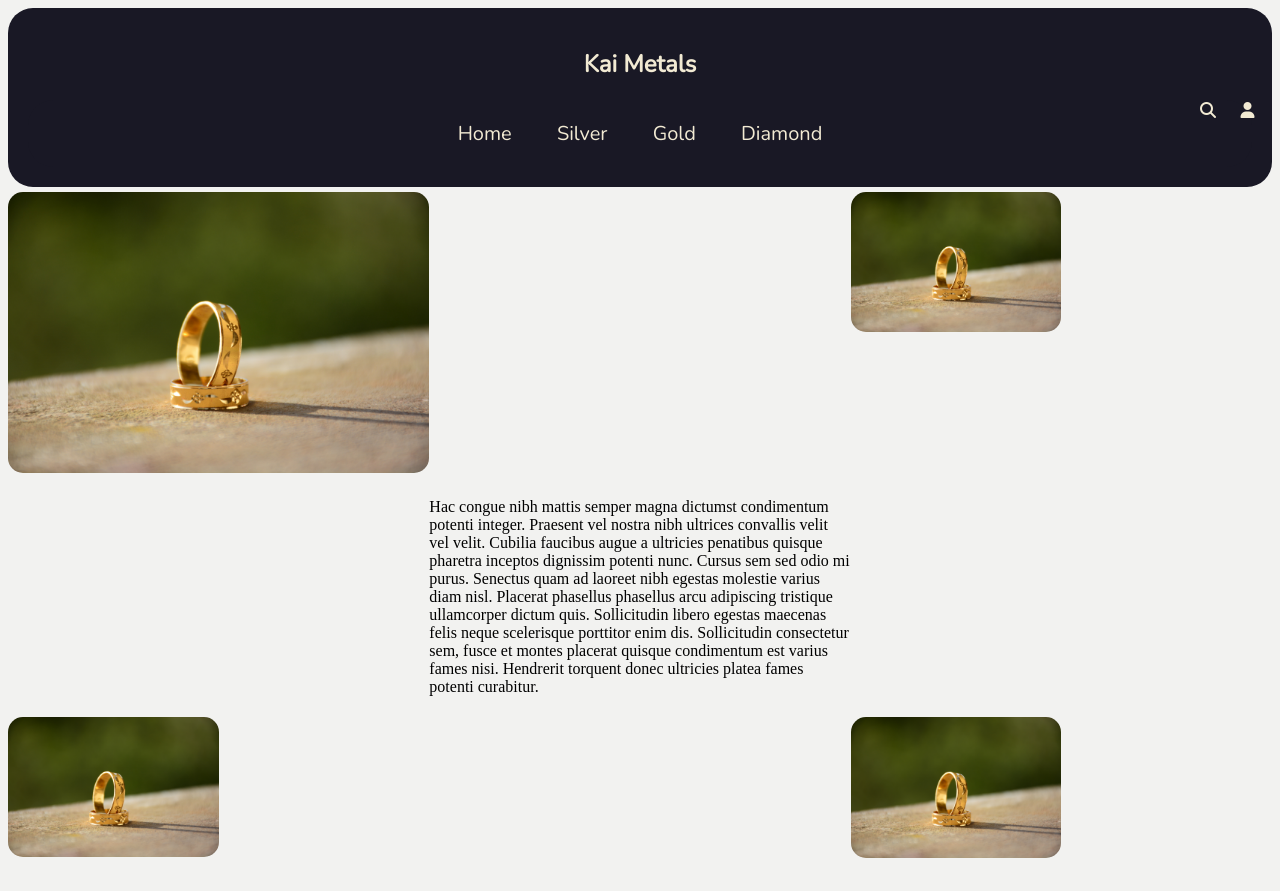
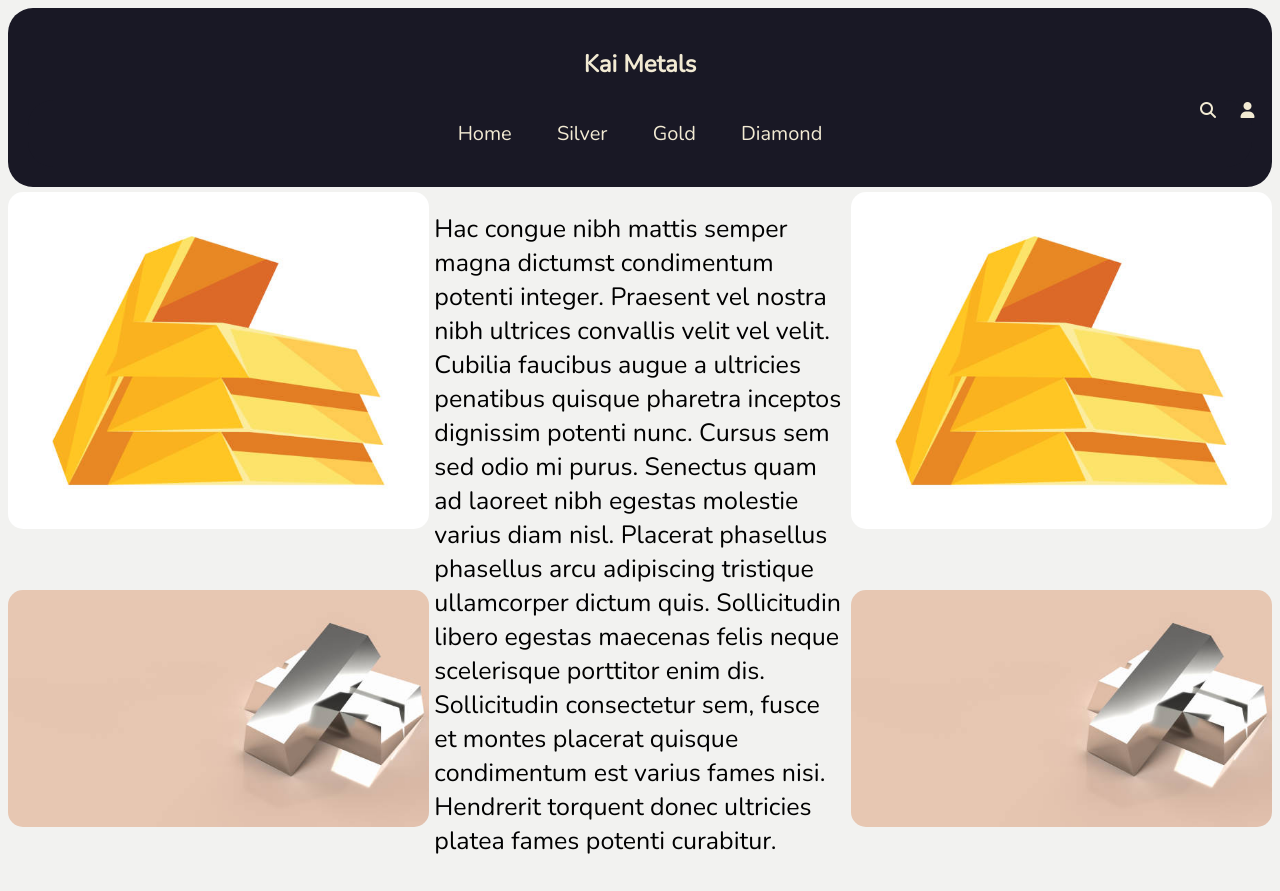
Before and after one commit to HarshaanNiles010/trading_platform, a Django app: page / in a window 1280 px wide. Before the commit the page ends 858 px from the top, so only its background shows below. Run offline with Django 4.2, Linux system fonts and the light colour scheme; some libraries are stand-ins or nearby versions.

Commit message:
working on the main page

```diff
--- a/simplyGold/mainPage/static/mainPage/mainPagecss.css
+++ b/simplyGold/mainPage/static/mainPage/mainPagecss.css
@@ -65,10 +65,9 @@ body{
     border-radius: 20px;
 }
 
-
 .grid-container{
     display:grid;
-    grid-template-columns: repeat(3, minmax(0, 1fr));
+    grid-template-columns: repeat(3, minmax(0, 0.7fr));
     grid-template-rows: auto;
 }
 
@@ -94,14 +93,22 @@ body{
     margin-top: 5px;
     margin-bottom: 5px;
     height: auto;
-    width: 50%;
+    width: 100%;
     border-radius: 15px;
 }
 .grid-item-3{
     grid-column-start: 2;
     grid-column-end: 2;
+    grid-row-start: 1;
+    grid-row-end: 3;
 }
 
+.grid-item-3{
+    font-family:'Nunito', sans-serif;
+    font-size: 25px;
+    margin-left: 5px;
+    margin-right: 5px;
+}
 .grid-item-4{
     grid-column-start: 1;
     grid-column-end: 2;
@@ -110,7 +117,7 @@ body{
     margin-top: 5px;
     margin-bottom: 5px;
     height: auto;
-    width: 50%;
+    width: 100%;
     border-radius: 15px;
 }
 
@@ -122,7 +129,7 @@ body{
     margin-top: 5px;
     margin-bottom: 5px;
     height: auto;
-    width: 50%;
+    width: 100%;
     border-radius: 15px;
 }
 /*.grid-item-1 img{
--- a/simplyGold/mainPage/templates/mainPageindex.html
+++ b/simplyGold/mainPage/templates/mainPageindex.html
@@ -39,11 +39,11 @@
         </section>
         <div class = "grid-container">
             <div class = "grid-item-1">
-                <img src = "{%static 'mainPage/pexels-git-stephen-gitau-1670723.jpg'%}">
+                <img src = "{%static 'mainPage/istockphoto-1386054217.jpg'%}">
             </div>
 
             <div class = "grid-item-2">
-                <img src = "{%static 'mainPage/pexels-git-stephen-gitau-1670723.jpg'%}">
+                <img src = "{%static 'mainPage/istockphoto-1386054217.jpg'%}">
             </div>
             <div class = "grid-item-3">
                 <p>Hac congue nibh mattis semper magna dictumst condimentum potenti integer.
@@ -56,11 +56,11 @@
                     Hendrerit torquent donec ultricies platea fames potenti curabitur.</p>
             </div>
             <div class = "grid-item-4">
-                <img src = "{%static 'mainPage/pexels-git-stephen-gitau-1670723.jpg'%}">
+                <img src = "{%static 'mainPage/istockphoto-1300216681.jpg'%}">
             </div>
 
             <div class = "grid-item-5">
-                <img src = "{%static 'mainPage/pexels-git-stephen-gitau-1670723.jpg'%}">
+                <img src = "{%static 'mainPage/istockphoto-1300216681.jpg'%}">
             </div>
         </div>
     </body>
```
Also changed, not shown: simplyGold/mainPage/static/mainPage/istockphoto-1300216681.jpg (added), simplyGold/mainPage/static/mainPage/istockphoto-1386054217.jpg (added).
